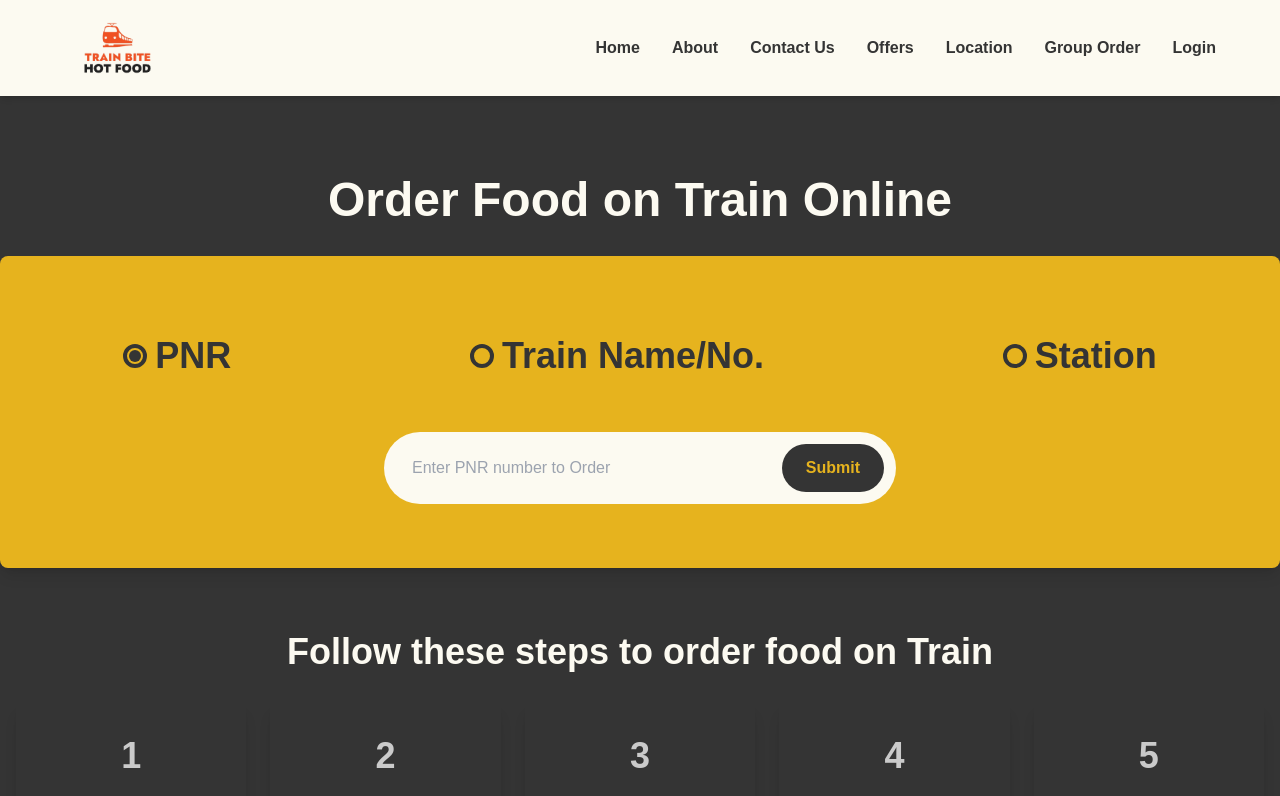
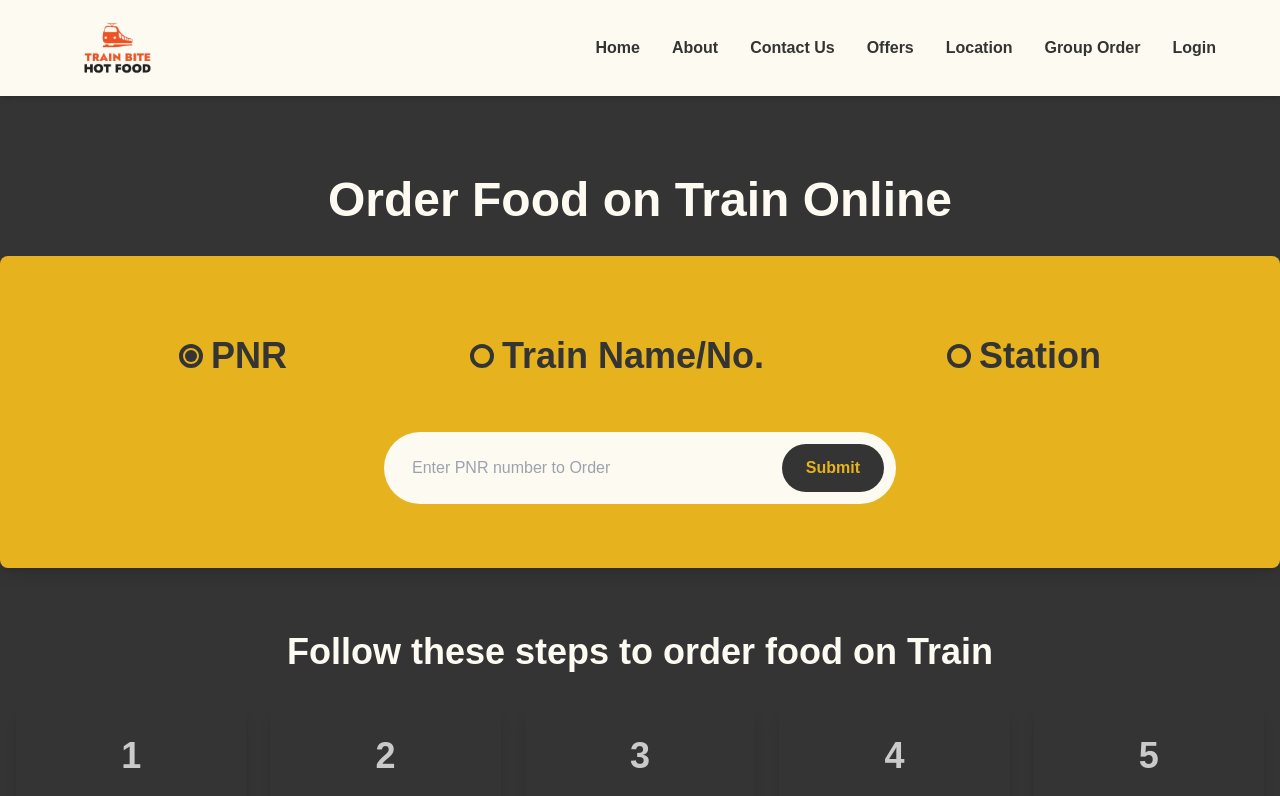
Before and after one commit to Nits-K/TrainBite, a Next.js app: page / in a window 1280 px wide. Shown: the top 796 px of the page. Built offline with nearby package versions, Linux system fonts and the light colour scheme.

Commit message:
content adjusted

```diff
--- a/src/app/page.js
+++ b/src/app/page.js
@@ -37,7 +37,7 @@ export default function Home() {
             Order Food on Train Online
           </h1>
           <div className="p-1 flex flex-col items-center w-full py-16 rounded-lg max-w-screen-xl shadow-lg mt-8 transition-colors bg-gradient-to-t from-gold to-gold">
-            <div className="flex flex-wrap justify-around w-full mb-2 sm:mb-6  ">
+            <div className="flex flex-wrap justify-evenly w-full mb-2 sm:mb-6   ">
               <label className="flex items-center cursor-pointer">
                 <input
                   type="radio"
```
